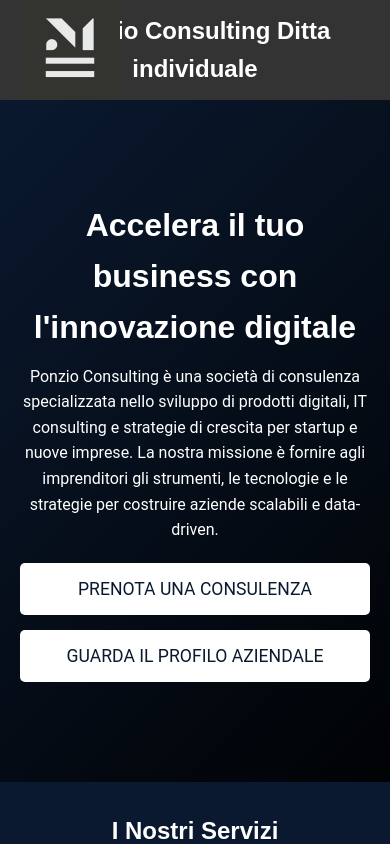
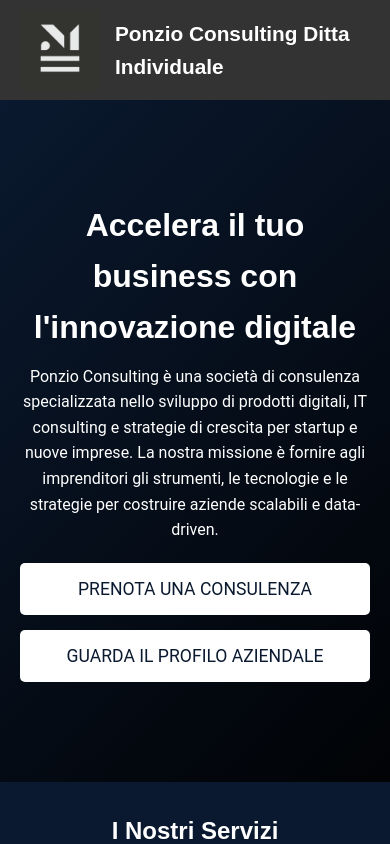
Before and after one commit to Ponzio-it/ponzio-consulting, a Next.js app: page / in a window 390 px wide. Shown: the top 844 px of the page. Built offline with nearby package versions, Linux system fonts and the light colour scheme.

Commit message:
reshaping mobile navbar

```diff
--- a/src/components/Navbar.js
+++ b/src/components/Navbar.js
@@ -5,8 +5,17 @@ import styles from '../styles/Navbar.module.css';
 export default function Navbar() {
     return (
       <nav className={styles.nav}>
-        <Image src="/logo.png" alt="Ponzio Consulting Logo"  width={100} height={50} className={styles.logo} />
-        <h1>Ponzio Consulting Ditta individuale</h1>
+        <div className={styles.navLeft}>
+         <Image
+           src="/logo.png"
+           alt="Ponzio Consulting Logo"
+           width={80}
+           height={40}
+           className={styles.logo}
+        />
+         <h1 className={styles.companyName}>Ponzio Consulting Ditta Individuale</h1>
+        </div>
+
       </nav>
     );
   }
--- a/src/styles/Navbar.module.css
+++ b/src/styles/Navbar.module.css
@@ -1,17 +1,57 @@
 .nav {
     display: flex;
     align-items: center; /* Align items vertically */
-    justify-content: center; /* Center items horizontally */
+    justify-content: space-between;
     padding: 10px 20px;
     background-color: #333;
     color: #fff;
-    height: 100px; /* Adjust height for a better layout */
-    position: relative; /* Ensures the logo doesn’t affect centering */
+    height: 80px; /* Adjust height for a better layout */
+    position: relative;
   }
 
-  .logo {
-    position: absolute;
-    left: 20px; /* Moves the logo to the left */
-    width: 100px;
+
+/* Left Section: Logo & Company Name */
+.navLeft {
+  display: flex;
+  align-items: center;
+  gap: 15px; /* Space between logo & text */
+}
+
+.logo {
+    width: 80x;
     height: auto;
   }
+
+/* Company Name */
+.companyName {
+  font-size: 1.5rem;
+  position: absolute;
+  left: 50%;
+  transform: translateX(-50%);
+  text-align: left;
+}
+
+/* Responsive Design for Mobile */
+@media (max-width: 768px) {
+  .nav {
+      justify-content: flex-start;
+      height: auto;
+  }
+
+  /* Force logo and text to stay in one row */
+  .navLeft {
+    display: flex;
+    flex-direction: row; /* Ensures items stay side by side */
+    align-items: center;
+    justify-content: flex-start;
+    width: 100%;
+}
+
+  .companyName {
+    position: static;
+    transform: none;
+    transform: none;
+    text-align: left;
+    font-size: 1.3rem;
+  }
+}
```
